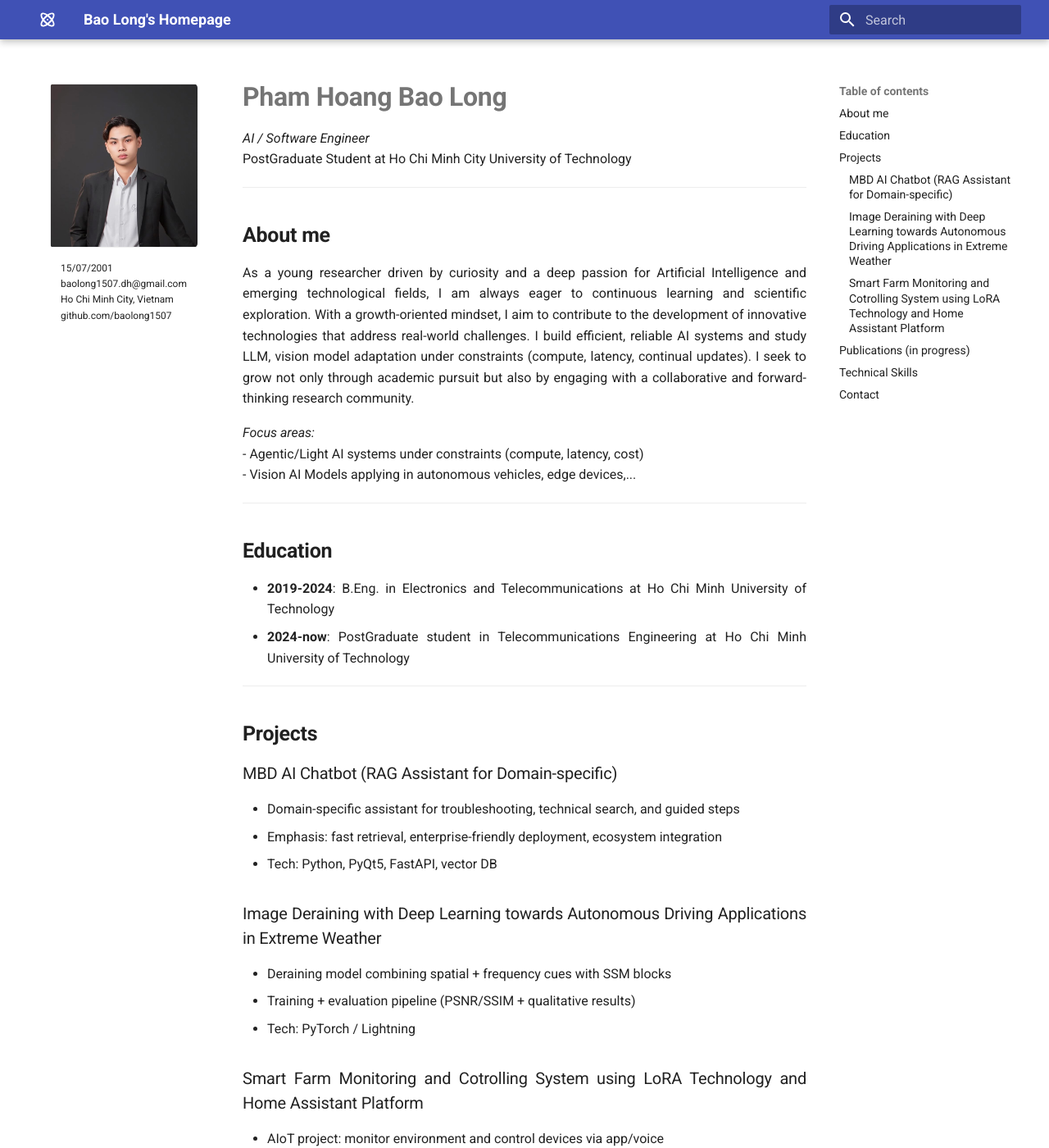
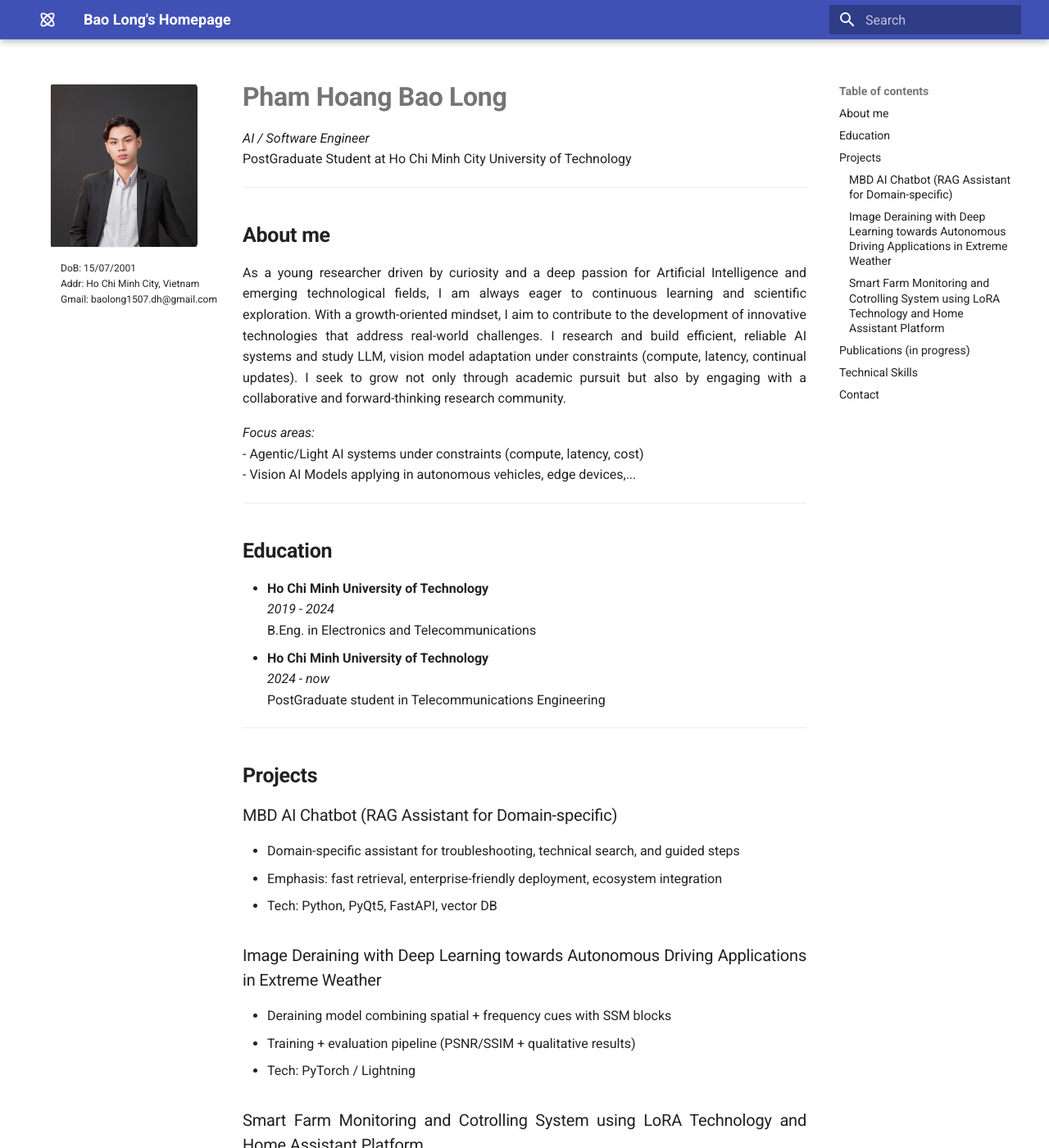
Before and after one commit to baolong1507/baolong1507, an MkDocs documentation site: the page built from docs/index.md, in a window 1280 px wide and 1400 px high. Shown: the whole window at 82% size. Built offline with MkDocs 1.6.1 and Material for MkDocs 9.7.7, drawn with Linux system fonts in a browser that asks for light colours; some of the changed text lies outside the part shown.

Commit message:
Update Academic HomePage

```diff
--- a/docs/index.md
+++ b/docs/index.md
@@ -6,7 +6,7 @@ PostGraduate Student at Ho Chi Minh City University of Technology <br>
 ---
 
 ## **About me**
-As a young researcher driven by curiosity and a deep passion for Artificial Intelligence and emerging technological fields, I am always eager to continuous learning and scientific exploration. With a growth-oriented mindset, I aim to contribute to the development of innovative technologies that address real-world challenges. I build efficient, reliable AI systems and study LLM, vision model adaptation under constraints (compute, latency, continual updates). I seek to grow not only through academic pursuit but also by engaging with a collaborative and forward-thinking research community.
+As a young researcher driven by curiosity and a deep passion for Artificial Intelligence and emerging technological fields, I am always eager to continuous learning and scientific exploration. With a growth-oriented mindset, I aim to contribute to the development of innovative technologies that address real-world challenges. I research and build efficient, reliable AI systems and study LLM, vision model adaptation under constraints (compute, latency, continual updates). I seek to grow not only through academic pursuit but also by engaging with a collaborative and forward-thinking research community.
 
 *Focus areas:*<br>
  - Agentic/Light AI systems under constraints (compute, latency, cost)<br>
@@ -15,8 +15,12 @@ As a young researcher driven by curiosity and a deep passion for Artificial Inte
 ---
 
 ## **Education**
-- **2019-2024**: B.Eng. in Electronics and Telecommunications at Ho Chi Minh University of Technology
-- **2024-now**: PostGraduate student in Telecommunications Engineering at Ho Chi Minh University of Technology
+- **Ho Chi Minh University of Technology** <br>
+*2019 - 2024*<br>
+B.Eng. in Electronics and Telecommunications
+- **Ho Chi Minh University of Technology** <br>
+*2024 - now*<br>
+PostGraduate student in Telecommunications Engineering
 
 ---
 
@@ -52,5 +56,5 @@ As a young researcher driven by curiosity and a deep passion for Artificial Inte
 ---
 
 ## **Contact**
-- Email: (<a href="baolong1507.dh@gmail.com" target="_blank" rel="noopener">baolong1507.dh@gmail.com</a>)
-- LinkedIn: (<a href="www.linkedin.com/in/long17" target="_blank" rel="noopener">www.linkedin.com/in/long17</a>)
+- Email: [baolong1507.dh@gmail.com](https://mail.google.com/mail/?view=cm&fs=1&to=baolong1507.dh@gmail.com)
+- LinkedIn: [www.linkedin.com/in/long17](https://www.linkedin.com/in/long17)
--- a/docs/stylesheets/extra.css
+++ b/docs/stylesheets/extra.css
@@ -37,7 +37,7 @@
 
   /* Optional: show name under avatar */
   .md-sidebar--primary .md-sidebar__scrollwrap::after {
-    content: "15/07/2001 \A baolong1507.dh@gmail.com\A Ho Chi Minh City, Vietnam\A github.com/baolong1507";
+    content: "DoB: 15/07/2001 \A Addr: Ho Chi Minh City, Vietnam \A Gmail: baolong1507.dh@gmail.com";
     white-space: pre;
     display: block;
     text-align: left;
```
Also changed, not shown: site/index.html, site/search/search_index.json, site/stylesheets/extra.css.
